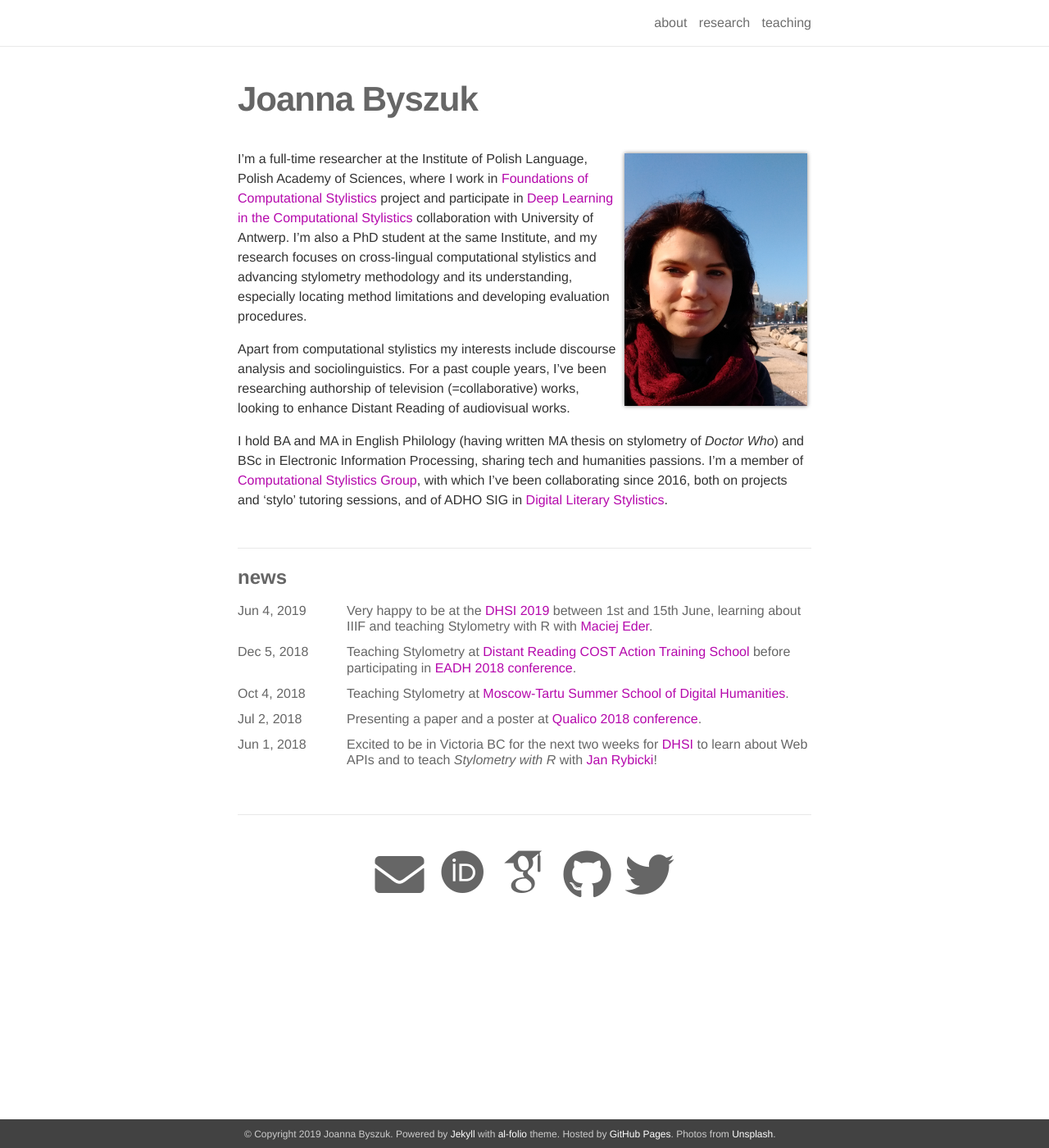
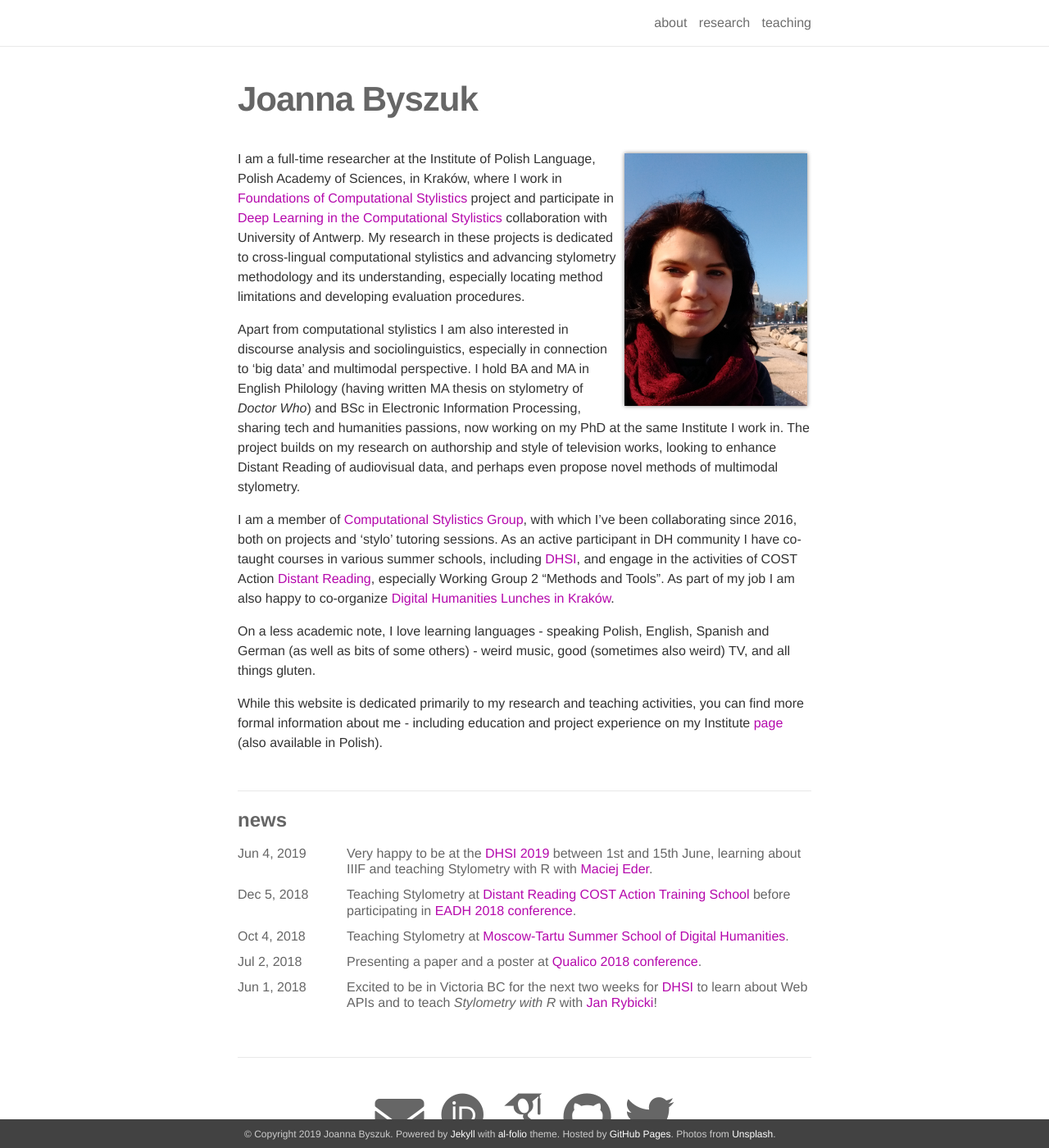
Before and after one commit to JoannaBy/JoannaBy.github.io, a Jekyll site: the page built from _pages/about.md, in a window 1280 px wide and 1400 px high. Shown: the whole window at 82% size. Built offline with Jekyll 4.4.1, drawn with Linux system fonts in a browser that asks for light colours; nearby versions of some CDN libraries; some web fonts are replaced.

Commit message:
update about me

```diff
--- a/_pages/about.md
+++ b/_pages/about.md
@@ -12,8 +12,12 @@ news: true
 social: true
 ---
 
-I'm a full-time researcher at the Institute of Polish Language, Polish Academy of Sciences, where I work in [Foundations of Computational Stylistics](https://computationalstylistics.github.io/projects/focs/) project and participate in [Deep Learning in the Computational Stylistics](https://computationalstylistics.github.io/projects/deep_learning/) collaboration with University of Antwerp. I'm also a PhD student at the same Institute, and my research focuses on cross-lingual computational stylistics and advancing stylometry methodology and its understanding, especially locating method limitations and developing evaluation procedures.
+I am a full-time researcher at the Institute of Polish Language, Polish Academy of Sciences, in Kraków, where I work in [Foundations of Computational Stylistics](https://computationalstylistics.github.io/projects/focs/) project and participate in [Deep Learning in the Computational Stylistics](https://computationalstylistics.github.io/projects/deep_learning/) collaboration with University of Antwerp. My research in these projects is dedicated to cross-lingual computational stylistics and advancing stylometry methodology and its understanding, especially locating method limitations and developing evaluation procedures.
 
-Apart from computational stylistics my interests include discourse analysis and sociolinguistics. For a past couple years, I've been researching authorship of television (=collaborative) works, looking to enhance Distant Reading of audiovisual works.
+Apart from computational stylistics I am also interested in discourse analysis and sociolinguistics, especially in connection to 'big data' and multimodal perspective. I hold BA and MA in English Philology (having written MA thesis on stylometry of *Doctor Who*) and BSc in Electronic Information Processing, sharing tech and humanities passions, now working on my PhD at the same Institute I work in. The project builds on my research on authorship and style of television works, looking to enhance Distant Reading of audiovisual data, and perhaps even propose novel methods of multimodal stylometry.
 
-I hold BA and MA in English Philology (having written MA thesis on stylometry of *Doctor Who*) and BSc in Electronic Information Processing, sharing tech and humanities passions. I'm a member of [Computational Stylistics Group](https://computationalstylistics.github.io/), with which I've been collaborating since 2016, both on projects and 'stylo' tutoring sessions, and of ADHO SIG in [Digital Literary Stylistics](https://dls.hypotheses.org/).
+I am a member of [Computational Stylistics Group](https://computationalstylistics.github.io/), with which I've been collaborating since 2016, both on projects and 'stylo' tutoring sessions. As an active participant in DH community I have co-taught courses in various summer schools, including [DHSI](www.dhsi.org), and engage in the activities of COST Action [Distant Reading](https://www.distant-reading.net/), especially Working Group 2 "Methods and Tools". As part of my job I am also happy to co-organize [Digital Humanities Lunches in Kraków](http://scriptores.pl/dhlunch/en/).
+
+On a less academic note, I love learning languages - speaking Polish, English, Spanish and German (as well as bits of some others) - weird music, good (sometimes also weird) TV, and all things gluten.
+
+While this website is dedicated primarily to my research and teaching activities, you can find more formal information about me - including education and project experience on my Institute [page](https://ijp.pan.pl/en/pracownicy/joanna-byszuk/) (also available in Polish).
```
